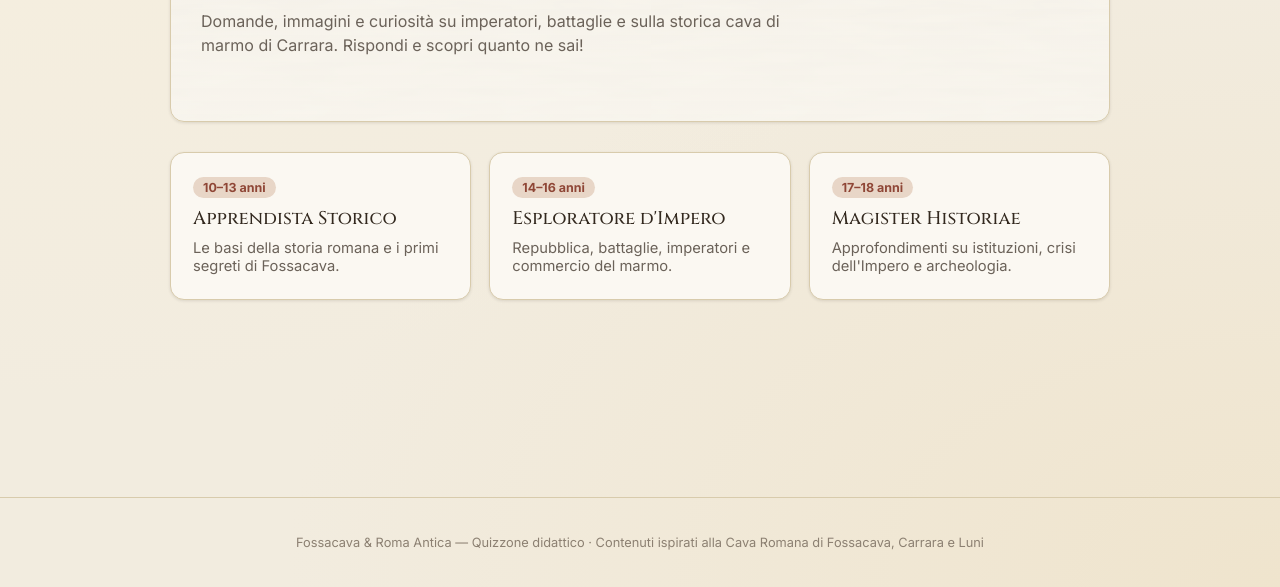
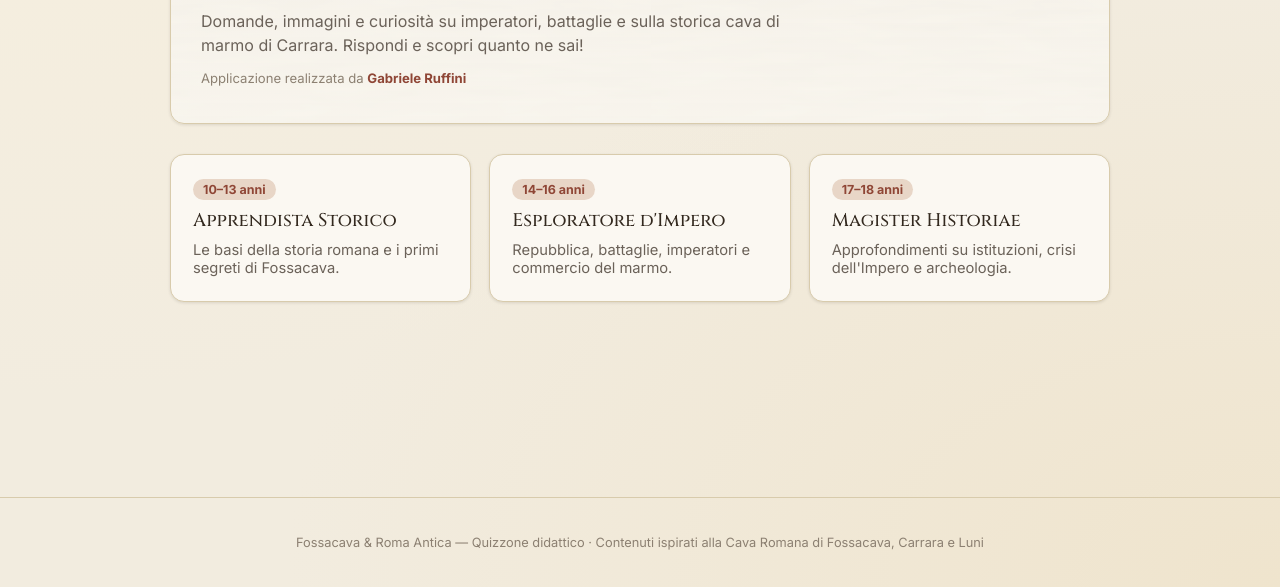
Before and after one commit to Lelevisione/fossacava-quiz, a plain HTML site: page index.html in a window 1280 px wide. Shown: the part 213-800 px from the top of the page. Drawn offline with Linux system fonts and the light colour scheme.

Commit message:
Aggiunge credito autore in homepage

```diff
--- a/css/style.css
+++ b/css/style.css
@@ -166,6 +166,13 @@ h2 { font-size: clamp(1.35rem, 2.6vw, 1.8rem); }
   max-width: 620px;
   margin: 0 0 30px;
 }
+
+.credit {
+  color: var(--stone-600);
+  font-size: 0.82rem;
+  margin: -18px 0 0;
+}
+.credit strong { color: var(--terracotta-dark); }
 
 /* ---------- Marble hero (usage limited to home & results) ---------- */
 
--- a/index.html
+++ b/index.html
@@ -35,6 +35,7 @@
         <p class="eyebrow">Un tuffo nella Roma antica e nella cava romana di Fossacava</p>
         <h1 id="home-title">Scegli la tua fascia d'età</h1>
         <p class="subtitle">Domande, immagini e curiosità su imperatori, battaglie e sulla storica cava di marmo di Carrara. Rispondi e scopri quanto ne sai!</p>
+        <p class="credit">Applicazione realizzata da <strong>Gabriele Ruffini</strong></p>
       </div>
       <div class="cards cards-3" id="level-cards">
         <button class="card card-level" data-level="junior" type="button">
```
